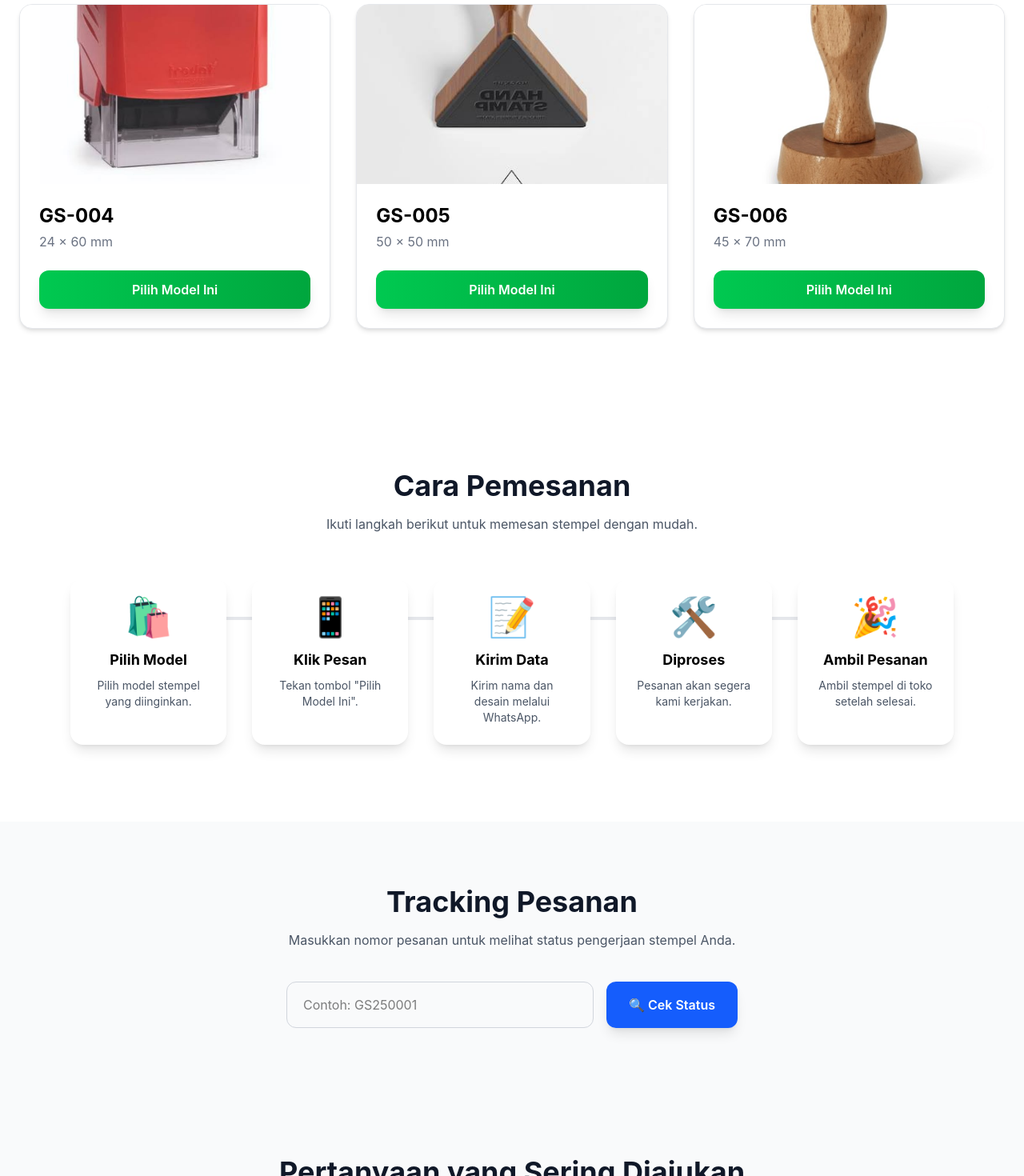
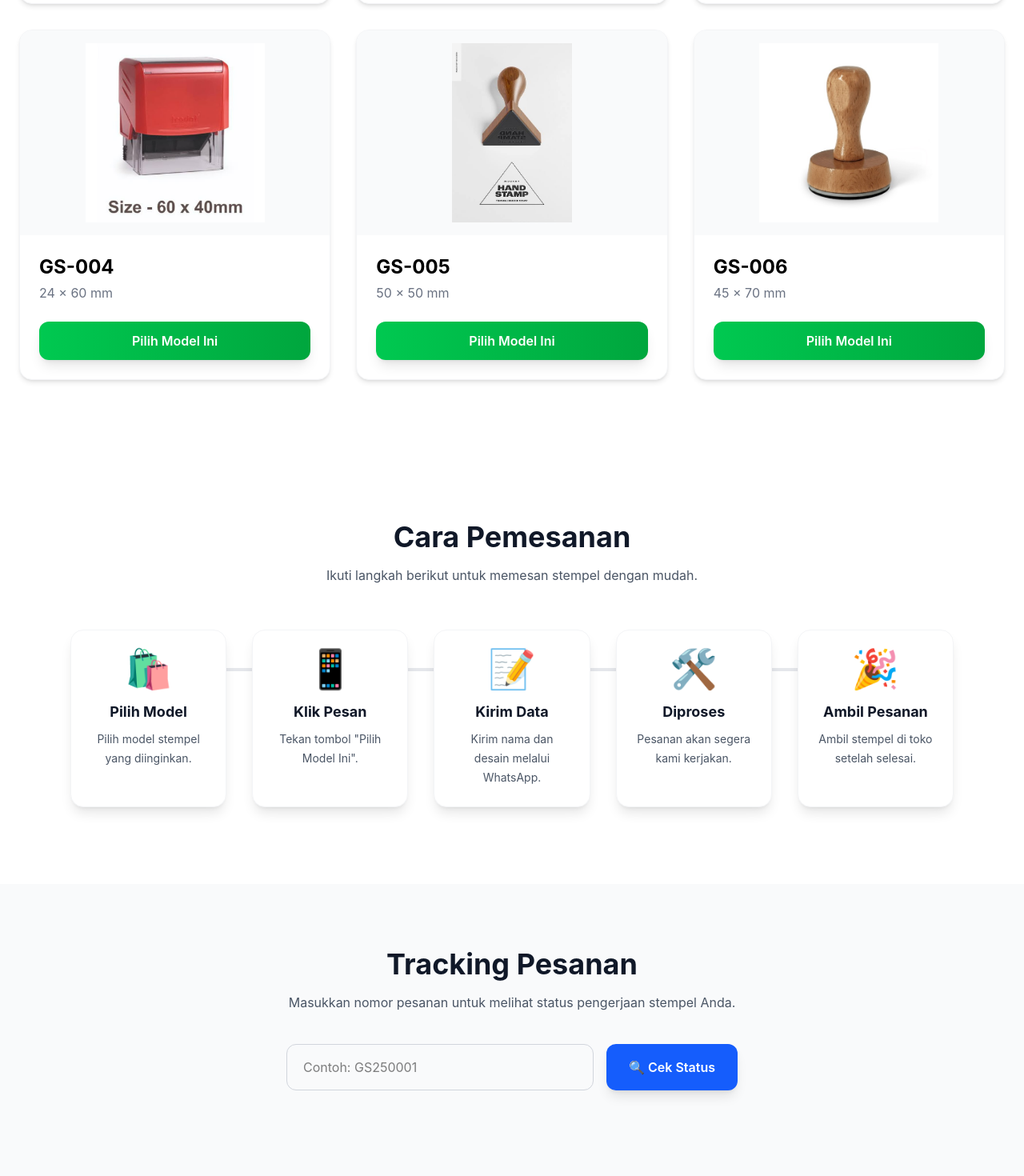
Before and after one commit to althafgi186-alt/grama-stempel, a React (Vite) app in the folder client/: page / in a window 1280 px wide. Shown: the part 1273-2743 px from the top of the page at 80% size. Built offline with nearby package versions, Linux system fonts and the light colour scheme.

Commit message:
penyesuaian kode orderstep, stampGallery, dan FAQ

```diff
--- a/client/src/sections/FAQ.jsx
+++ b/client/src/sections/FAQ.jsx
@@ -1,49 +1,106 @@
+import { useState } from "react";
+
 function FAQ() {
+  const [openIndex, setOpenIndex] = useState(null);
+
+  const faqs = [
+    {
+      question: "Berapa lama proses pembuatan stempel?",
+      answer:
+        "Proses pembuatan biasanya selesai dalam 1 hari kerja, tergantung jenis dan jumlah pesanan.",
+    },
+    {
+      question: "Apakah bisa kirim ke luar kota?",
+      answer:
+        "Ya, kami melayani pengiriman ke seluruh Indonesia.",
+    },
+    {
+      question: "Apakah desain stempel bisa dibuatkan?",
+      answer:
+        "Bisa. Jika belum memiliki desain, kami siap membantu membuatkannya.",
+    },
+    {
+      question: "Apakah bisa pesan dalam jumlah banyak?",
+      answer:
+        "Tentu bisa. Untuk pemesanan dalam jumlah banyak, silakan hubungi kami untuk mendapatkan informasi harga dan proses pemesanannya.",
+    },
+  ];
+
   return (
-    <section id="faq" className="bg-gray-50 py-20">
-      <div className="max-w-5xl mx-auto px-6">
+    <section id="faq" className="bg-gray-50 py-20 px-6">
 
-        <h2 className="text-4xl font-bold text-center text-gray-900">
+      <div className="max-w-5xl mx-auto">
+
+        {/* Judul */}
+        <h2
+          data-aos="fade-up"
+          className="text-3xl sm:text-4xl font-bold text-center text-gray-900 leading-tight"
+        >
           Pertanyaan yang Sering Diajukan
         </h2>
 
-        <p className="mt-4 text-center text-gray-600">
+        {/* Deskripsi */}
+        <p
+          data-aos="fade-up"
+          data-aos-delay="150"
+          className="mt-4 text-center text-sm sm:text-base text-gray-600 max-w-2xl mx-auto"
+        >
           Berikut beberapa pertanyaan yang sering ditanyakan pelanggan.
         </p>
 
-        <div className="mt-12 space-y-6">
+        {/* FAQ List */}
+        <div className="mt-10 sm:mt-12 space-y-4 sm:space-y-6 max-w-3xl mx-auto">
 
-          <div className="bg-white p-6 rounded-xl shadow">
-            <h3 className="font-bold text-lg">
-              Berapa lama proses pembuatan stempel?
-            </h3>
-            <p className="mt-2 text-gray-600">
-              Proses pembuatan biasanya selesai dalam 1 hari kerja,
-              tergantung jenis dan jumlah pesanan.
-            </p>
-          </div>
+          {faqs.map((faq, index) => (
+            <div
+              key={index}
+              className="bg-white rounded-xl shadow overflow-hidden"
+            >
 
-          <div className="bg-white p-6 rounded-xl shadow">
-            <h3 className="font-bold text-lg">
-              Apakah bisa kirim ke luar kota?
-            </h3>
-            <p className="mt-2 text-gray-600">
-              Ya, kami melayani pengiriman ke seluruh Indonesia.
-            </p>
-          </div>
+              {/* Pertanyaan */}
+              <button
+                onClick={() =>
+                  setOpenIndex(openIndex === index ? null : index)
+                }
+                className="w-full flex items-center justify-between gap-4 p-5 sm:p-6 text-left hover:bg-gray-50 transition-all duration-300"
+              >
+                <h3 className="font-bold text-base sm:text-lg leading-6">
+                  {faq.question}
+                </h3>
 
-          <div className="bg-white p-6 rounded-xl shadow">
-            <h3 className="font-bold text-lg">
-              Apakah desain stempel bisa dibuatkan?
-            </h3>
-            <p className="mt-2 text-gray-600">
-              Bisa. Jika belum memiliki desain, kami siap membantu membuatkannya.
-            </p>
-          </div>
+                <span
+                  className={`text-2xl flex-shrink-0 transition-transform duration-300 ${
+                    openIndex === index
+                      ? "rotate-45"
+                      : "rotate-0"
+                  }`}
+                >
+                  +
+                </span>
+              </button>
+
+              {/* Jawaban */}
+              <div
+                className={`grid transition-all duration-500 ease-in-out ${
+                  openIndex === index
+                    ? "grid-rows-[1fr]"
+                    : "grid-rows-[0fr]"
+                }`}
+              >
+                <div className="overflow-hidden">
+                  <p className="px-5 sm:px-6 pb-5 sm:pb-6 text-sm sm:text-base text-gray-600 leading-7">
+                    {faq.answer}
+                  </p>
+                </div>
+              </div>
+
+            </div>
+          ))}
 
         </div>
 
       </div>
+
     </section>
   );
 }
--- a/client/src/sections/OrderSteps.jsx
+++ b/client/src/sections/OrderSteps.jsx
@@ -1,77 +1,100 @@
 function OrderSteps() {
+  const steps = [
+    {
+      icon: "🛍️",
+      title: "Pilih Model",
+      description: "Pilih model stempel yang diinginkan.",
+    },
+    {
+      icon: "📱",
+      title: "Klik Pesan",
+      description: 'Tekan tombol "Pilih Model Ini".',
+    },
+    {
+      icon: "📝",
+      title: "Kirim Data",
+      description: "Kirim nama dan desain melalui WhatsApp.",
+    },
+    {
+      icon: "🛠️",
+      title: "Diproses",
+      description: "Pesanan akan segera kami kerjakan.",
+    },
+    {
+      icon: "🎉",
+      title: "Ambil Pesanan",
+      description: "Ambil stempel di toko setelah selesai.",
+    },
+  ];
+
   return (
     <section
       id="order"
-  className="py-24 bg-white"
+      className="py-20 sm:py-24 bg-white"
       data-aos="fade-up"
     >
       <div className="max-w-6xl mx-auto px-6">
 
-        <h2 className="text-4xl font-bold text-center text-gray-900">
+        {/* Judul */}
+        <h2 className="text-3xl sm:text-4xl font-bold text-center text-gray-900">
           Cara Pemesanan
         </h2>
 
-        <p className="mt-4 text-center text-gray-600">
+        <p className="mt-4 text-center text-sm sm:text-base text-gray-600">
           Ikuti langkah berikut untuk memesan stempel dengan mudah.
         </p>
 
-        <div className="mt-14 relative">
+        {/* Steps */}
+        <div className="mt-12 sm:mt-14 relative">
 
+          {/* Garis penghubung desktop */}
           <div className="hidden md:block absolute top-12 left-0 right-0 h-1 bg-gray-200"></div>
 
-          <div className="grid gap-8 md:grid-cols-5 relative">
+          <div className="grid gap-6 sm:gap-8 md:grid-cols-5 relative">
 
-          {/* Card 1 */}
-          <div className="bg-white shadow-lg rounded-2xl p-6 text-center hover:-translate-y-3 hover:scale-105 hover:shadow-2xl transition-all duration-300">
-            <div className="text-5xl">🛍️</div>
-            <h3 className="mt-4 font-bold text-lg">Pilih Model</h3>
-            <p className="mt-2 text-gray-600 text-sm">
-              Pilih model stempel yang diinginkan.
-            </p>
+            {steps.map((step, index) => (
+              <div
+                key={index}
+                data-aos="fade-up"
+                data-aos-delay={index * 100}
+                className="
+                  bg-white
+                  shadow-lg
+                  rounded-2xl
+                  p-6
+                  text-center
+                  border
+                  border-gray-100
+                  hover:-translate-y-2
+                  hover:shadow-2xl
+                  transition-all
+                  duration-500
+                "
+              >
+
+                {/* Icon */}
+                <div className="text-5xl">
+                  {step.icon}
                 </div>
 
-          {/* Card 2 */}
-          <div className="bg-white shadow-lg rounded-2xl p-6 text-center hover:-translate-y-3 hover:scale-105 hover:shadow-2xl transition-all duration-300">
-            <div className="text-5xl">📱</div>
-            <h3 className="mt-4 font-bold text-lg">Klik Pesan</h3>
-            <p className="mt-2 text-gray-600 text-sm">
-              Tekan tombol "Pilih Model Ini".
+                {/* Judul */}
+                <h3 className="mt-4 font-bold text-lg text-gray-900">
+                  {step.title}
+                </h3>
+
+                {/* Deskripsi */}
+                <p className="mt-2 text-gray-600 text-sm leading-6">
+                  {step.description}
                 </p>
+
+              </div>
+            ))}
+
           </div>
 
-          {/* Card 3 */}
-          <div className="bg-white shadow-lg rounded-2xl p-6 text-center hover:-translate-y-3 hover:scale-105 hover:shadow-2xl transition-all duration-300">
-            <div className="text-5xl">📝</div>
-            <h3 className="mt-4 font-bold text-lg">Kirim Data</h3>
-            <p className="mt-2 text-gray-600 text-sm">
-              Kirim nama dan desain melalui WhatsApp.
-            </p>
         </div>
 
-          {/* Card 4 */}
-          <div className="bg-white shadow-lg rounded-2xl p-6 text-center hover:-translate-y-3 hover:scale-105 hover:shadow-2xl transition-all duration-300">
-            <div className="text-5xl">🛠️</div>
-            <h3 className="mt-4 font-bold text-lg">Diproses</h3>
-            <p className="mt-2 text-gray-600 text-sm">
-              Pesanan akan segera kami kerjakan.
-            </p>
       </div>
-
-                    {/* Card 5 */}
-          <div className="bg-white shadow-lg rounded-2xl p-6 text-center hover:-translate-y-3 hover:scale-105 hover:shadow-2xl transition-all duration-300">
-            <div className="text-5xl">🎉</div>
-            <h3 className="mt-4 font-bold text-lg">Ambil Pesanan</h3>
-            <p className="mt-2 text-gray-600 text-sm">
-              Ambil stempel di toko setelah selesai.
-            </p>
-          </div>
-
-        </div> {/* Tutup grid */}
-
-      </div> {/* Tutup mt-14 relative */}
-
-    </div> {/* Tutup max-w-6xl */}
-
     </section>
   );
 }
--- a/client/src/sections/StampGallery.jsx
+++ b/client/src/sections/StampGallery.jsx
@@ -1,4 +1,4 @@
-const waNumber = "082260765090"; // Nomor WhatsApp tujuan
+const waNumber = "6282260765090"; // Nomor WhatsApp tujuan
 const stampData = [
   {
     code: "GS-001",
@@ -53,9 +53,11 @@ function StampGallery() {
 
         <div className="grid gap-8 mt-14 sm:grid-cols-2 lg:grid-cols-3">
 
-          {stampData.map((stamp) => (
+          {stampData.map((stamp, index) => (
             <div
   key={stamp.code}
+  data-aos="fade-up"
+  data-aos-delay={index * 100}
   className="
     group
     bg-white
@@ -63,12 +65,9 @@ function StampGallery() {
     shadow-md
     overflow-hidden
     border
-    border-gray-200
-    hover:border-blue-500
-    hover:bg-blue-50/30
-    hover:-translate-y-3
-    hover:scale-[1.03]
+    border-gray-100
     hover:shadow-2xl
+    hover:-translate-y-2
     transition-all
     duration-500
   "
@@ -79,11 +78,13 @@ function StampGallery() {
     alt={stamp.code}
     className="
 w-full
-h-56
-object-cover
-transition-all
+h-64
+object-contain
+bg-gray-50
+p-4
+transition-transform
 duration-500
-group-hover:scale-110
+group-hover:scale-105
 "
   />
 </div>
@@ -100,17 +101,17 @@ group-hover:scale-110
 
                 <a
   href={`https://wa.me/${waNumber}?text=${encodeURIComponent(
-    `Halo Grama Stempel.
+  `Halo Grama Stempel,
 
 Saya ingin memesan stempel dengan detail berikut:
 
-Kode : ${stamp.code}
-Ukuran : ${stamp.size}
+Kode Model: ${stamp.code}
+Ukuran    : ${stamp.size}
 
 Mohon informasi mengenai harga dan proses pemesanannya.
 
 Terima kasih.`
-  )}`}
+)}`}
   target="_blank"
   rel="noopener noreferrer"
 >
```
Lines whose indentation alone changed are shown as unchanged.
